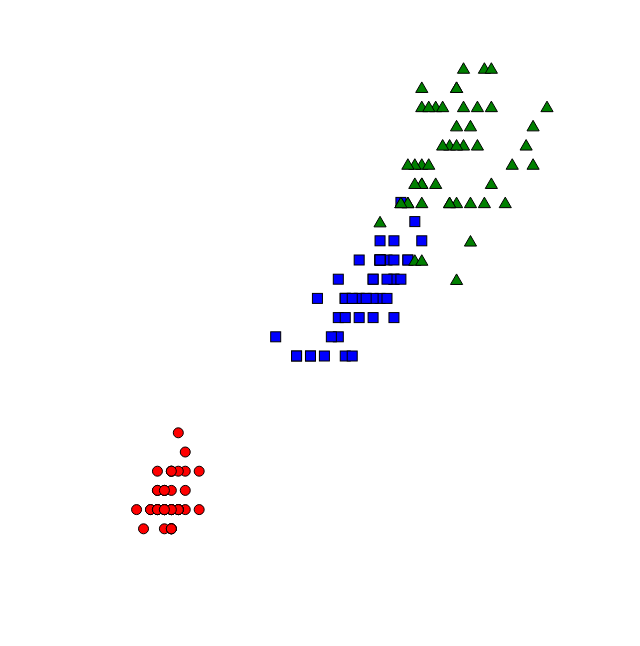
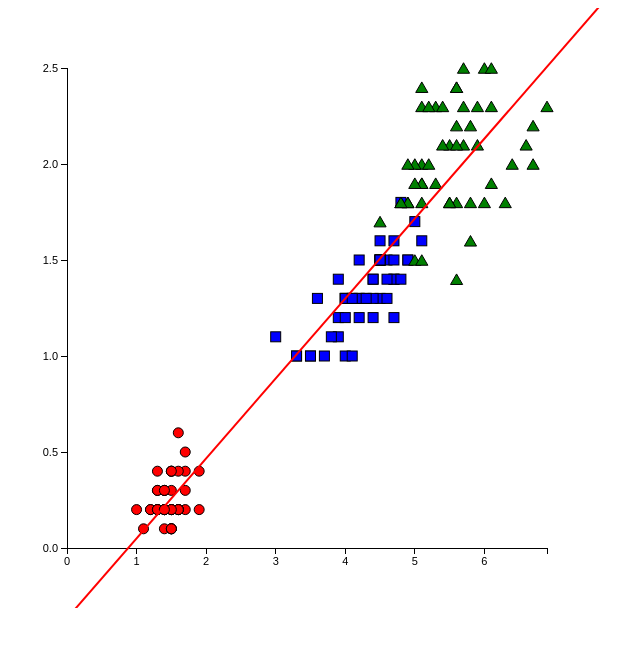
Before and after one commit to thalkz/DataVizCourse, a plain HTML site: page ex1/index.html in a window 1280 px wide. Shown: the whole page, without its empty margins (1-641 px from the left). Drawn offline with Linux system fonts and the light colour scheme.

Commit message:
Add regression line

```diff
--- a/ex1/index.html
+++ b/ex1/index.html
@@ -4,77 +4,21 @@
         <meta charset="utf-8">
         <title>Iris Scatterplot</title>
         <script type="text/javascript" src="d3/d3.v3.min.js"></script>
+        <style>
+        .axis path,
+        .axis line {
+            fill: none;
+            stroke: black;
+            shape-rendering: crispEdges;
+        }
+
+        .axis text {
+            font-family: sans-serif;
+            font-size: 11px;
+        }
+        </style>
     </head>
     <body>
-        <script type="text/javascript">
-
-            var h = 600;
-            var w = 600;
-
-            var svg = d3.select("body")
-                .append("svg")
-                .attr("width", w)
-                .attr("height", h);
-
-            d3.csv("iris.csv", function(dataset) {
-                console.log(dataset);
-                displayScatterplot(dataset);
-            })
-
-            function displayScatterplot(dataset) {
-
-                var xScale = d3.scale.linear()
-                    .domain([0, d3.max(dataset, function(d) { return d.petal_length; })])
-                    .range([w/10, 9*w/10]);
-
-                var yScale = d3.scale.linear()
-                    .domain([0, d3.max(dataset, function(d) { return d.petal_width; })])
-                    .range([9*h/10, h/10]);
-
-                svg.selectAll(".setosa")
-                    .data(dataset.filter(d => d.species == "setosa"))
-                    .enter()
-                    .append("circle")
-                    .attr("class", "setosa")
-                    .attr("cx", function(d) {
-                            return xScale(d.petal_length);
-                        })
-                    .attr("cy", function(d) {
-                            return yScale(d.petal_width);
-                        })
-                    .attr("r", 5)
-                    .attr("stroke", "black")
-                    .attr("fill", "red");
-
-                svg.selectAll(".versicolor")
-                    .data(dataset.filter(d => d.species == "versicolor"))
-                    .enter()
-                    .append("rect")
-                    .attr("class", "versicolor")
-                    .attr("x", function(d) {
-                            return xScale(d.petal_length) - 5;
-                        })
-                    .attr("y", function(d) {
-                            return yScale(d.petal_width) - 5;
-                        })
-                    .attr("height", 10)
-                    .attr("width", 10)
-                    .attr("stroke", "black")
-                    .attr("fill", "blue");
-
-                svg.selectAll(".virginica")
-                    .data(dataset.filter(d => d.species == "virginica"))
-                    .enter()
-                    .append("path")
-                    .attr("class", "virginica")
-                    .attr("d", d3.svg.symbol().type("triangle-up"))
-                    .attr("transform", function(d) {
-                            return "translate(" + xScale(d.petal_length) + "," + yScale(d.petal_width) + ")";
-                         })
-                    .attr("fill", "green")
-                    .attr("stroke", "black");
-            }
-
-        </script>
+        <script type="text/javascript" src="script.js"></script>
     </body>
 </html>
--- /dev/null
+++ b/ex1/script.js
@@ -0,0 +1,137 @@
+var h = 600;
+var w = 600;
+
+var svg = d3.select("body")
+    .append("svg")
+    .attr("width", w)
+    .attr("height", h);
+
+d3.csv("iris.csv", function(dataset) {
+    console.log(dataset);
+    displayScatterplot(dataset);
+    displayRegression(dataset);
+})
+
+function displayScatterplot(dataset) {
+
+    var xScale = d3.scale.linear()
+        .domain([0, d3.max(dataset, function(d) { return d.petal_length; })])
+        .range([w/10, 9*w/10]);
+
+    var yScale = d3.scale.linear()
+        .domain([0, d3.max(dataset, function(d) { return d.petal_width; })])
+        .range([9*h/10, h/10]);
+
+    var xAxis = d3.svg.axis()
+        .scale(xScale)
+        .orient("bottom")
+        .ticks(10);
+
+    svg.append("g")
+        .attr("class", "axis")
+        .attr("transform", "translate(0," + (9*h/10) + ")")
+        .call(xAxis);
+
+    var yAxis = d3.svg.axis()
+        .scale(yScale)
+        .orient("left")
+        .ticks(5);
+
+    svg.append("g")
+        .attr("class", "axis")
+        .attr("transform", "translate(" + w/10 + ",0)")
+        .call(yAxis);
+
+    svg.selectAll(".setosa")
+        .data(dataset.filter(d => d.species == "setosa"))
+        .enter()
+        .append("circle")
+        .attr("class", "setosa")
+        .attr("cx", function(d) {
+                return xScale(d.petal_length);
+            })
+        .attr("cy", function(d) {
+                return yScale(d.petal_width);
+            })
+        .attr("r", 5)
+        .attr("stroke", "black")
+        .attr("fill", "red");
+
+    svg.selectAll(".versicolor")
+        .data(dataset.filter(d => d.species == "versicolor"))
+        .enter()
+        .append("rect")
+        .attr("class", "versicolor")
+        .attr("x", function(d) {
+                return xScale(d.petal_length) - 5;
+            })
+        .attr("y", function(d) {
+                return yScale(d.petal_width) - 5;
+            })
+        .attr("height", 10)
+        .attr("width", 10)
+        .attr("stroke", "black")
+        .attr("fill", "blue");
+
+    svg.selectAll(".virginica")
+        .data(dataset.filter(d => d.species == "virginica"))
+        .enter()
+        .append("path")
+        .attr("class", "virginica")
+        .attr("d", d3.svg.symbol().type("triangle-up"))
+        .attr("transform", function(d) {
+                return "translate(" + xScale(d.petal_length) + "," + yScale(d.petal_width) + ")";
+                })
+        .attr("fill", "green")
+        .attr("stroke", "black");
+
+    var args = displayRegression(dataset);
+
+    var b0 = args[0];
+    var b1 = args[1];
+
+    svg.append("line")
+            .attr("class", ".regression")
+            .attr("x1", xScale(0))
+            .attr("y1", yScale(b0))
+            .attr("x2", xScale(10))
+            .attr("y2", yScale(b0 + 10 * b1))
+            .attr("style", "stroke:rgb(255,0,0);stroke-width:2");
+}
+
+function displayRegression(dataset) {
+
+    var x = [];
+    var y = [];
+    var n = dataset.length;
+    var x_mean = 0;
+    var y_mean = 0;
+    var term1 = 0;
+    var term2 = 0;
+
+    for (var i = 0; i < n; i++) {
+        x.push(+dataset[i].petal_length);
+        y.push(+dataset[i].petal_width);
+        x_mean += x[i]
+        y_mean += y[i]
+    }
+
+    // calculate mean_x and mean_y
+    x_mean /= n;
+    y_mean /= n;
+
+    var xr = 0;
+    var yr = 0;
+
+    for (i = 0; i < x.length; i++) {
+        xr = x[i] - x_mean;
+        yr = y[i] - y_mean;
+        term1 += xr * yr;
+        term2 += xr * xr;
+
+    }
+    var b1 = term1 / term2;
+    var b0 = y_mean - (b1 * x_mean);
+
+    return [b0, b1];
+}
```
